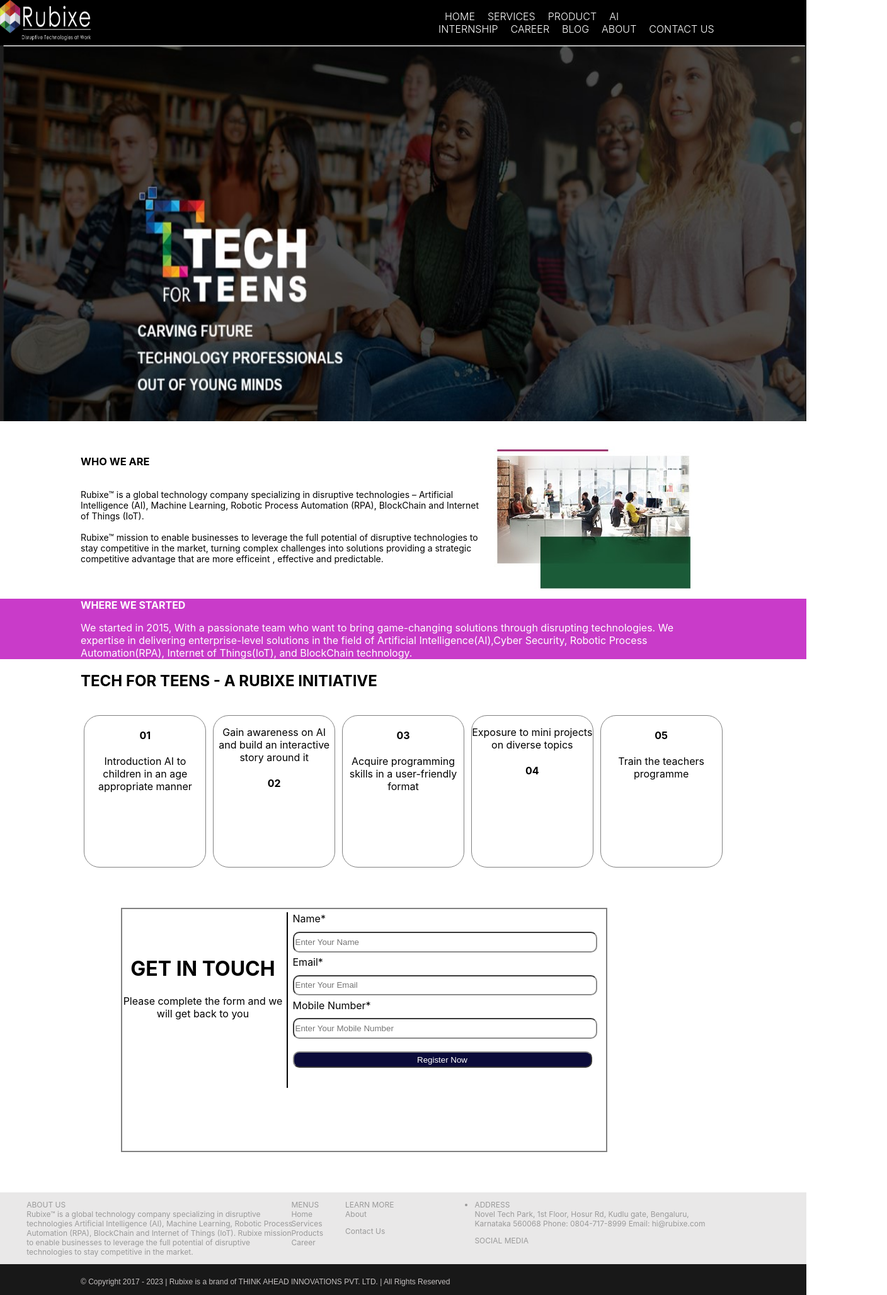
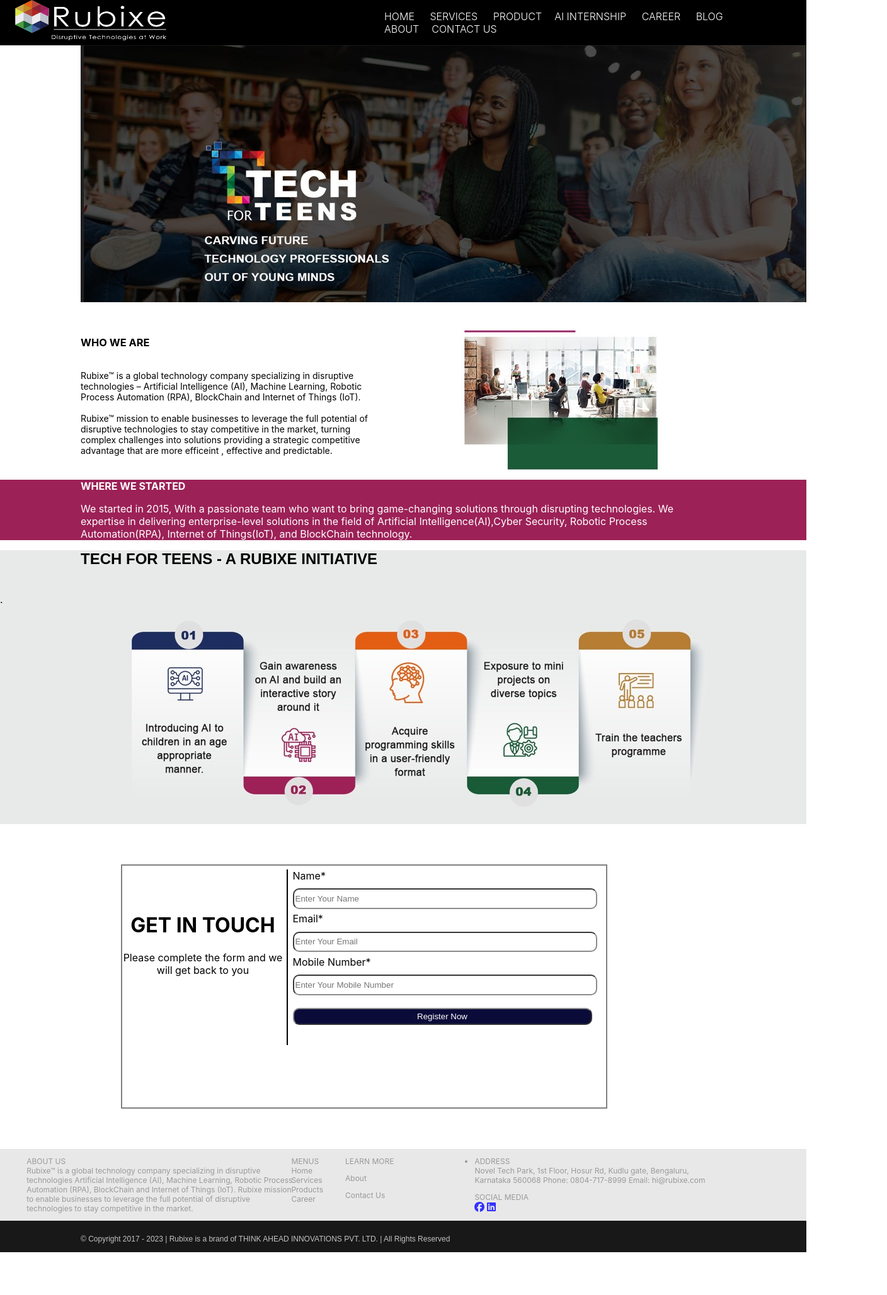
Before and after one commit to faiza-ahmad/Rebixe, a React (Create React App) app in the folder rebixe/: page / in a window 1280 px wide. Shown: the whole page at 63% size, 1408 px wide, since content can reach past the window. After the commit the page ends 1989 px from the top, so only its background shows below. Built offline with nearby package versions, Linux system fonts and the light colour scheme.

Commit message:
in process

```diff
--- a/rebixe/package.json
+++ b/rebixe/package.json
@@ -3,6 +3,10 @@
   "version": "0.1.0",
   "private": true,
   "dependencies": {
+    "@fortawesome/free-brands-svg-icons": "^6.2.1",
+    "@fortawesome/free-regular-svg-icons": "^6.2.1",
+    "@fortawesome/free-solid-svg-icons": "^6.2.1",
+    "@fortawesome/react-fontawesome": "^0.2.0",
     "@testing-library/jest-dom": "^5.16.5",
     "@testing-library/react": "^13.4.0",
     "@testing-library/user-event": "^13.5.0",
--- a/rebixe/src/App.js
+++ b/rebixe/src/App.js
@@ -2,7 +2,7 @@
 import Body from './Components/Body';
 import Cards from './Components/Cards';
 import Footer from './Components/Footer';
-import From from './Components/Form';
+import Form from './Components/Form';
 import Header from './Components/Header';
 
 function App() {
@@ -11,7 +11,7 @@
     <Header/>
     <Body/>
     <Cards/>
-    <From/>
+    <Form/>
     <Footer/>
     </div>
   );
--- a/rebixe/src/Components/Cards.js
+++ b/rebixe/src/Components/Cards.js
@@ -1,13 +1,16 @@
+// import {FontAwesomeIcon} from "@fortawesome/react-fontawesome";
+import third from './third.jpg';
 function Cards() {
     return (
         <>
         <div className="card">
-            <h2>TECH FOR TEENS - A RUBIXE INITIATIVE</h2><br/>
-            <div className="cards">
+            <h2>TECH FOR TEENS - A RUBIXE INITIATIVE</h2><br/>.
+            <img src={third} alt="icon"/>
+            {/* <div className="cards">
 
             <div className="c1">
-           {/* <div className="head">*/}<h4>01</h4>
-
+           <div className="head"><h4>01</h4></div>
+           <FontAwesomeIcon icon="fa-solid fa-microchip-ai"></FontAwesomeIcon>
             <p> Introduction AI to children in an age appropriate manner </p>
             </div>
             <div className="c2">
@@ -28,7 +31,7 @@
                     Train the teachers programme
                 </p>
             </div>
-            </div>
+            </div>  */}
         </div>
         </>
      );
--- a/rebixe/src/Components/Component.css
+++ b/rebixe/src/Components/Component.css
@@ -13,7 +13,7 @@
 .navbar .list ul{
     align-items: right;
     justify-content: right;
-    margin-left: 32rem;
+    margin-left: 20rem;
 }
 .navbar .list ul li{
     list-style: none;
@@ -27,15 +27,15 @@
 }
 .navbar .icon img{
     height: 4rem;
-    width: 9rem;
+    width: 15rem;
 }
  /* body css */
  .first{
     margin-top: 4.3rem;
  }
  .first img{
-    width:100vw;
-    height: 75vh;
+    max-width:100vw;
+    max-height: 75vh;
  }
  .text{
     display: flex;
@@ -47,7 +47,7 @@
     font-size: 14px;
  }
  .purple{
-    background-color: rgb(201, 59, 201);
+    background-color: rgba(156,33,87,255);
     color: white;
     font-size: 14px;
  }
@@ -78,8 +78,10 @@
        border: 1px solid grey;
     }
    .card h2{
-      margin-left: 10%;
+      margin-top: 0;
+      margin-left: 20%;
       margin-right: 10%;
+      font-family: Arial, Helvetica, sans-serif;
    }
 
    .card  .head h4{
@@ -181,6 +183,24 @@
     display: list-item;
     margin-left: 10%;
  }
+ .about .address .ic{
+    color: blue;
+    font-size: 16px;
+ }
  li{
     list-style: none;
  }
+ .list a{
+    text-decoration: none;
+    color: white;
+ }
+ .card{
+    background-color: rgba(232,234,233,255);
+      top: 0;
+      margin: 0;
+      padding: 0;
+ }
+ .card h2,img{
+   margin-left: 10%;
+   margin-right: 10%;
+ }
--- a/rebixe/src/Components/Footer.js
+++ b/rebixe/src/Components/Footer.js
@@ -1,4 +1,6 @@
 import './Component.css';
+import {FontAwesomeIcon} from "@fortawesome/react-fontawesome";
+import {faFacebook ,faLinkedin} from "@fortawesome/free-brands-svg-icons";
 function Footer() {
     return ( <>
     <div className="about">
@@ -22,10 +24,9 @@
       </ul>
       </div>
       <div className="learn">
-
-     <p>LEARN MORE<br/>
-     About </p>
-     <p> Contact Us</p>
+          <p>LEARN MORE</p>
+          <p>About </p>
+          <p> Contact Us</p>
       </div>
       <div className="address">
       <p>
@@ -33,7 +34,10 @@
       Novel Tech Park, 1st Floor, Hosur Rd, Kudlu gate, Bengaluru, Karnataka 560068
       Phone: 0804-717-8999
       Email: hi@rubixe.com</p>
-      SOCIAL MEDIA
+      SOCIAL MEDIA <br/>
+      <FontAwesomeIcon className="ic" icon={faFacebook}> &nbsp;
+      </FontAwesomeIcon> <FontAwesomeIcon icon={faLinkedin} className="ic"></FontAwesomeIcon>
+
       </div>
     </div>
     <footer className="foot">
--- a/rebixe/src/Components/Header.js
+++ b/rebixe/src/Components/Header.js
@@ -9,14 +9,14 @@
         </div>
         <div className="list">
             <ul>
-                <li>HOME</li>
-                <li>SERVICES</li>
-                <li>PRODUCT</li>
-                <li>AI INTERNSHIP</li>
-                <li>CAREER</li>
-                <li>BLOG</li>
-                <li>ABOUT</li>
-                <li>CONTACT US</li>
+              <a href="https://rubixe.com/"><li>HOME</li></a>
+              <a href="https://rubixe.com/services/">  <li>SERVICES</li></a>
+              <a href='https://rubixe.com/products/'>  <li>PRODUCT</li></a>
+                 <li>AI INTERNSHIP</li>
+                <a href='https://rubixe.com/career/'>  <li>CAREER</li></a>
+                <a href='https://rubixe.com/blog/'>  <li>BLOG</li></a>
+                <a href='https://rubixe.com/about/' > <li>ABOUT</li></a>
+                <a href='https://rubixe.com/contact-us/'><li>CONTACT US</li></a>
             </ul>
             </div>
 
```
Also changed, not shown: rebixe/src/Components/third.jpg (added), 1 other file (tests, documents, lock files or other folders).
